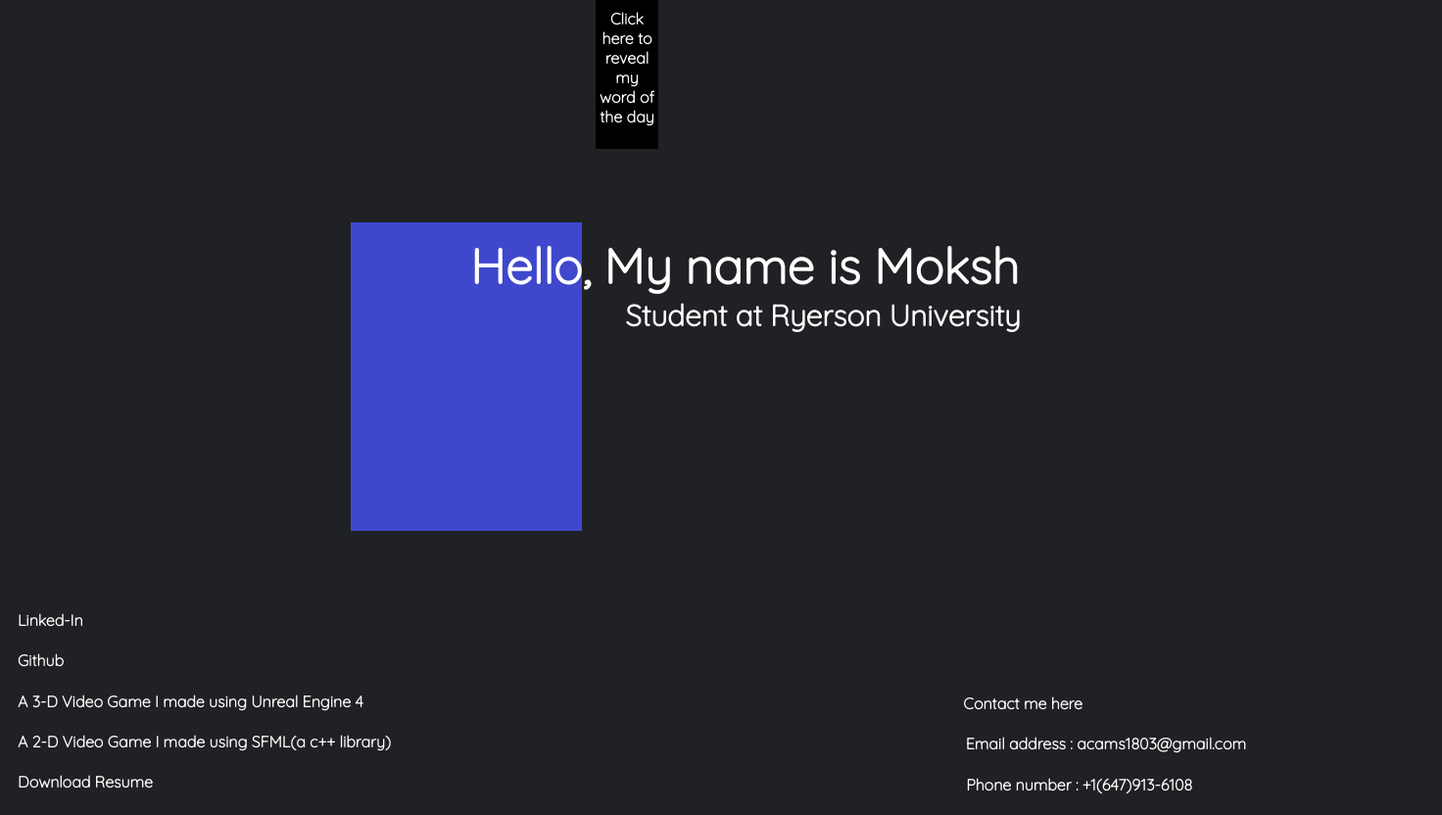
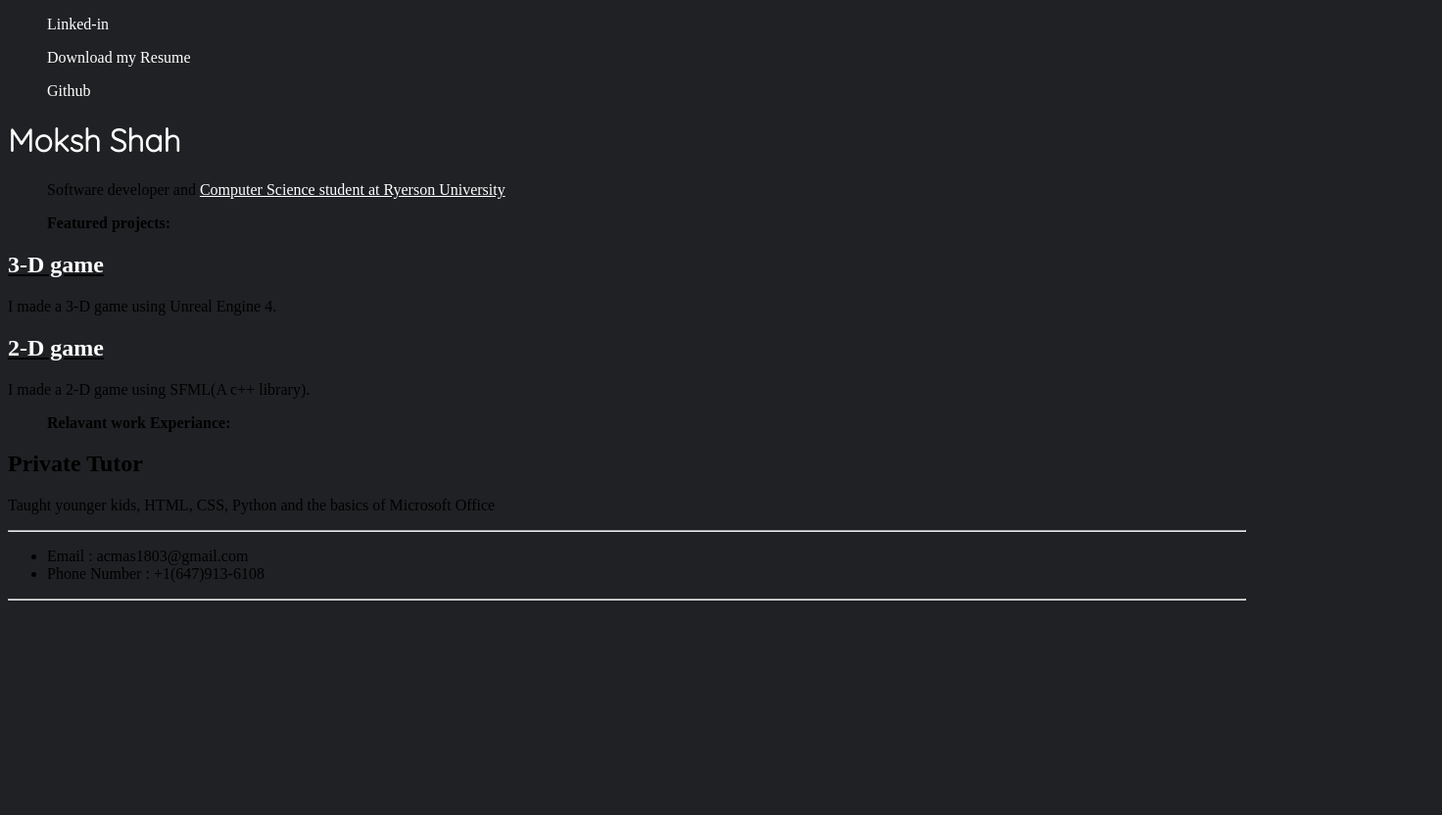
Before and after one commit to mokshshah18/Portfolio, a plain HTML site: page index.html in a window 1280 px wide. Shown: the whole page at 98% size, 1472 px wide, since content can reach past the window. After the commit the page ends 800 px from the top, so only its background shows below. Drawn offline with Linux system fonts and the light colour scheme.

Commit message:
Update index.html

```diff
--- a/index.html
+++ b/index.html
@@ -1,4 +1,4 @@
-<!DOCTYPE html>
+<!DOCTYPE html><!--also make it diffrent for mobile devices-->
 <html lang="en">
   <head>
     <link rel="stylesheet" href="style.css">
@@ -8,29 +8,59 @@
     <link rel="preconnect" href="https://fonts.gstatic.com" crossorigin>
     <link href="https://fonts.googleapis.com/css2?family=Quicksand:wght@300&display=swap" rel="stylesheet">
   </head>
+
   <body>
-    <section class="gag">
-        <h4>Click here to reveal my word of the day</h4>
-    </section>
-    <section class="focus">
-            <img  class = "focus_image" src="placeholder_face3.PNG" alt="Moksh Shah">
-            <h1 class="focus_text_a">Hello, My name is Moksh</h1>
-            <h5 class="focus_text_b">Student at Ryerson University</h5>
-    </section>
-    <section class="personal">
-        <div>
-            <h4><a href="https://www.linkedin.com/in/moksh-shah-185515232/" target="_blank">Linked-In</a></h4>
-            <h4><a href="https://github.com/mokshshah18" target="_blank">Github</a></h4>
-            <!-- <h4><a href="Projects.html" target="_blank">My projects</a></h4> -->
-            <h4><a href="https://project-liquid.itch.io/lord-mumbo-jumps" target="_blank">A 3-D Video Game I made using Unreal Engine 4</a></h4>
-            <h4><a href="https://project-liquid.itch.io/project-unkown" target="_blank">A 2-D Video Game I made using SFML(a c++ library)</a></h4>
-            <h4><a href="Moksh Shah Resume.pdf" download="Moksh_Shah_Resume" target="_blank">Download Resume</a></h4>
-        </div>
-    </section>
-    <section class="contacts_main">
-        <h4 class="contacts_c">Contact me here</h4>
-        <h4>Email address : acams1803@gmail.com</h4>
-        <h4 class = "contacts_p">Phone number : +1(647)913-6108</h4>
-    </section>
+
+    <!-- Nav Bar -->
+    <header>
+      <nav class="Nav_entry">
+          <ul><a href="https://www.linkedin.com/in/moksh-shah-185515232/" target="_blank">Linked-in</a></ul>
+          <ul><a href="Moksh_Shah_Resume.pdf" download="Moksh_Shah_Resume" target="_blank">Download my Resume</a></ul>
+          <ul><a href="https://github.com/mokshshah18" target="_blank">Github</a></ul>
+      </nav>
+    </header>
+
+    <!-- Home text -->
+    <div class="introduction">
+      <h1 id="name">Moksh Shah</h1>
+      <ul id="description">Software developer and  <a href="https://www.ryerson.ca/programs/undergraduate/computer-science/" target="_blank"><u>Computer Science student at Ryerson University</u></a></ul>
+    </div>
+
+
+    <div class="projects">
+      <ul><b>Featured projects:</b></ul>
+    </div>
+
+    <section class="container">
+      <div class="project_card">
+        <h2 class="card_name"><u><a href="https://project-liquid.itch.io/project-unkown" target="_blank">3-D game</a></u></h2>
+        <p  class="card_desc">I made a 3-D game using Unreal Engine 4.</p>
+      </div>
+      <div class="project_card">
+        <h2 class="card_name"><u><a href="https://project-liquid.itch.io/lord-mumbo-jumps" target="_blank">2-D game</a></u></h2>
+        <p class="card_desc">I made a 2-D game using SFML(A c++ library).</p>
+      </div>
+  </section>
+
+
+  <div class="work">
+    <ul><b>Relavant work Experiance:</b></ul>
+  </div>
+
+  <div class="work_card">
+    <h2 class="card_name">Private Tutor</h2>
+    <p  class="card_desc">Taught younger kids, HTML, CSS, Python and the basics of Microsoft Office</p>
+  </div>
+
+  <hr class = "lines" id="pre_footer_line">
+
+  <div class="footer">
+    <ul>
+      <li>Email : acmas1803@gmail.com&nbsp;&nbsp;</li>
+      <li>Phone Number : +1(647)913-6108&nbsp;&nbsp;</li>
+    </ul>
+  </div>
+
+  <hr class="lines" id="end_line">
   </body>
 </html>
```
